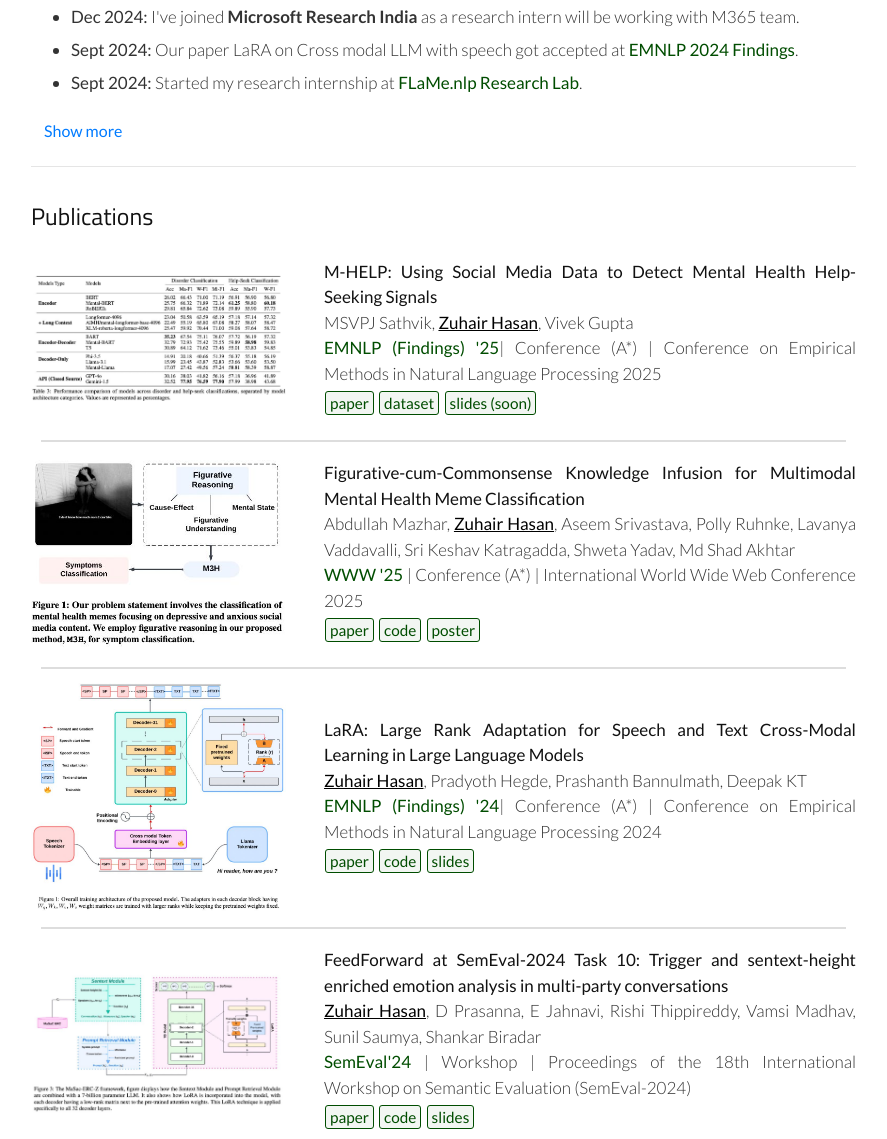
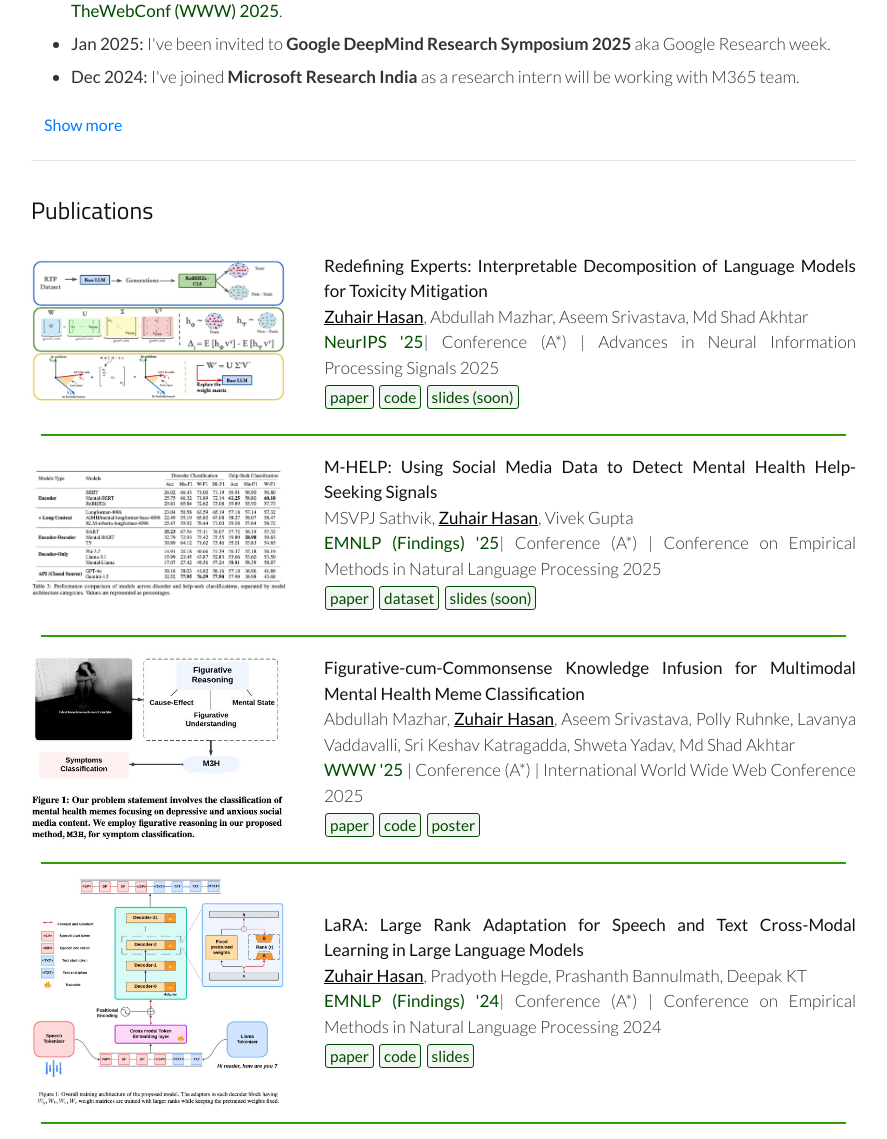
Before and after one commit to Zuhashaik/Zuhashaik.github.io, a plain HTML site: page index.html in a window 1280 px wide. Shown: the part 711-1850 px from the top of the page, without its empty margins (339-1226 px from the left). Drawn offline with nearby package versions, Linux system fonts and the light colour scheme.

Commit message:
neurips25 update

```diff
--- a/index.html
+++ b/index.html
@@ -69,7 +69,7 @@
                     <p class="name" style="font-family: 'Titillium Web', sans-serif;"><span style="font-weight: 600;">Zuhair Hasan Shaik</span></p>
                     <img lsrc="images/zuhas.jpeg" class="profilepic mt-3 mb-2 rounded ml-2">
 
-                    <div class="pt-5 menur"><a class="menulink" target="_blank" href="./assets/Zuhair_Hasan_CV_.pdf"><i class="had fas fa-file-alt"></i>&nbsp; resume</a></div>
+                    <div class="pt-5 menur"><a class="menulink" target="_blank" href="./assets/Zuhair_PhD_CV.pdf"><i class="had fas fa-file-alt"></i>&nbsp; resume</a></div>
                     <div class=""><a class="menulink" target="_blank" href="mailto:zuhashaik12@gmail.com"><i class="fas fa-envelope"></i>&nbsp; email</a></div>
                     <div class=""><a class="menulink" target="_blank" href="https://scholar.google.com/citations?hl=en&user=hisrasAAAAAJ"><i class="fab fa-google"></i>&nbsp; scholar</a></div>
                     <div class=""><a class="menulink" target="_blank" href="https://github.com/Zuhashaik"><i class="had fab fa-github"></i>&nbsp; github</a></div>
@@ -82,7 +82,7 @@
                     <p class="header pt-3">Hello 👋</p>
 <p>
     I am a researcher at the <strong>MBZUAI</strong>, working under the guidance of <a href="https://mbzuai.ac.ae/study/faculty/yova-kementchedjhieva/" target="_blank"><strong>Dr. Yova Kementchedjhieva</strong></a>. I completed my undergraduate at the Indian Institute of Information Technology (IIIT) Dharwad, India. My research interests lie at the intersection of Natural Language Processing (NLP), Multimodal Systems, and AI Safety.
-    My research journey spans over two years, with publications in two core A* conference papers at <strong>EMNLP 2024</strong> and <strong>WWW 2025</strong>, along with two workshops at top-tier NLP conferences.
+    My research journey spans over two years, with publications in four core A* conference papers at <strong>NeurIPS 2025</strong>, <strong>WWW 2025</strong>and <strong>EMNLP 2024-25</strong>, along with two workshops at top-tier NLP conferences.
     Previously, I was a research intern at <strong>Microsoft Research (MSR) India</strong>, a research intern at the
     <a href="https://flamelab.iiitd.edu.in/" target="_blank"><strong>FLaMe.nlp Research Lab</strong></a> and <a href="https://www.lcs2.in/" target="_blank"><strong>LCS2 Lab</strong></a> at IIIT Delhi, India,
     working under the mentorship of
@@ -96,19 +96,18 @@
                     <p class="header pt-3">News and Updates</p>
 
                     <ul>
+                        <li><b>Sept 2025:</b> Our paper Redefining Experts: Interpretable Decomposition of Language Models for Toxicity Mitigation got accepted at <a href="https://neurips.cc/virtual/2025/poster/120183" target="_blank">NeurIPS 2025</a>.</li>
                         <li><b>Aug 2025:</b> Our paper M-Help on Mental Health Help-Seeking Behavior Detection got accepted at <a href="https://2025.emnlp.org/" target="_blank">EMNLP 2025 Findings</a>.</li>
                         <li><b>Aug 2025:</b> <strong>MBZUAI</strong> as a Research Engineer after completing my graduation from IIIT Dharwad and concluding my tenure at <strong>Microsoft Research India</strong>.</li>
-                        <!-- <li><b>Jan 2025:</b> Our paper on multimodal detection of mental health disorders in social media has been accepted at <a href="https://www2025.thewebconf.org/" target="_blank">TheWebConf (WWW) 2025</a>.</li>
-                        <li><b>Jan 2025:</b> Our paper on multimodal detection of mental health disorders in social media has been accepted at <a href="https://www2025.thewebconf.org/" target="_blank">TheWebConf (WWW) 2025</a>.</li> -->
                         <li><b>Jan 2025:</b> Our paper on multimodal detection of mental health disorders in social media has been accepted at <a href="https://www2025.thewebconf.org/" target="_blank">TheWebConf (WWW) 2025</a>.</li>
-                        <li><b>Jan 2025:</b> I've been invited to Google DeepMind Research Symposium 2025 aka Google Research week.</li>
+                        <li><b>Jan 2025:</b> I've been invited to <strong>Google DeepMind Research Symposium 2025</strong> aka Google Research week.</li>
                         <li><b>Dec 2024:</b> I've joined <strong>Microsoft Research India</strong> as a research intern will be working with M365 team.</li>
-                        <li><b>Sept 2024:</b> Our paper LaRA on Cross modal LLM with speech got accepted at <a href="https://2024.emnlp.org/" target="_blank">EMNLP 2024 Findings</a>.</li>
-                        <li><b>Sept 2024:</b> Started my research internship at <a href="https://www.linkedin.com/company/flamenlp/posts/?feedView=all" target="_blank">FLaMe.nlp Research Lab</a>.</li>
                     </ul>
                         <a class="btn btn-link" data-toggle="collapse" href="#news_collapsed" role="button" aria-expanded="false" aria-controls="news_collapsed">Show more</a>
                         <span class="collapse" id="news_collapsed">
                             <ul>
+                                <li><b>Sept 2024:</b> Our paper LaRA on Cross modal LLM with speech got accepted at <a href="https://2024.emnlp.org/" target="_blank">EMNLP 2024 Findings</a>.</li>
+                                <li><b>Sept 2024:</b> Started my research internship at <a href="https://www.linkedin.com/company/flamenlp/posts/?feedView=all" target="_blank">FLaMe.nlp Research Lab</a>.</li>
                                 <li><b>June 2024:</b> Our paper on Emotion recognition in multi-party conversations (code-mixed) and emotion trigger dynamics,  got accepted at <a href="https://semeval.github.io/" target="_blank">SemEval 2024 </a>co-held with NAACL '24.</li>
                                 <li><b>May 2024:</b> Started my research internship at <a href="https://www.lcs2.in/" target="_blank">LCS2 Research Lab</a>.</li>
                                 <li><b>March 2024:</b> Our paper on Hate Speech Detection in Telugu-English Code-Mixed Text got accepted at <a href="https://sites.google.com/view/dravidianlangtech-2024/" target="_blank">DravidianLangTech 2024 </a>co-held with EACL '24.</li>
@@ -119,6 +118,25 @@
 
                     <hr>
                     <p class="header pt-3">Publications</p>
+                    <div class="row mb-3 align-items-center">
+                        <div class="col-md-4 col-4 text-center">
+                        <img src="images/publication/neurips25.jpeg" alt="NeurIPS 2025" class="img-fluid pub-logo">
+                        </div>
+                        <div class="col-md- col-8">
+                        <p class="paper my-2 pl-2">
+                        <span class="papertitle">Redefining Experts: Interpretable Decomposition of Language Models for Toxicity Mitigation</span><br>
+                        <span class="thisauthor">Zuhair Hasan</span>, Abdullah Mazhar, Aseem Srivastava, Md Shad Akhtar<br>
+                        <span class="conf"><a class="confshort" href="https://neurips.cc/virtual/2025/poster/120183"><b>NeurIPS '25</b></a>| Conference (A*) | Advances in Neural Information Processing Signals 2025</span><br>
+                        <a class="tag" href="https://arxiv.org/pdf/2509.16660" target="_blank">paper</a>
+                        <a class="tag" href="https://github.com/flamenlp/EigenShift" target="_blank">code</a>
+                        <a class="tag" href="" target="_blank">slides (soon)</a>
+                        </p>
+                        </div>
+                        </div>
+
+                        <!-- Separation line -->
+                        <hr style="border: 1px solid #2e9e05; margin: 10px;">
+
                     <div class="row mb-3 align-items-center">
                         <div class="col-md-4 col-4 text-center">
                         <img src="images/publication/emnlp25.jpeg" alt="EMNLP 2025" class="img-fluid pub-logo">
@@ -136,7 +154,7 @@
                         </div>
 
                         <!-- Separation line -->
-                        <hr style="border: 1px solid #ddd; margin: 10px;">
+                        <hr style="border: 1px solid #2e9e05; margin: 10px;">
 
                     <div class="row mb-3 align-items-center">
                         <div class="col-md-4 col-4 text-center">
@@ -155,7 +173,8 @@
                         </div>
 
                         <!-- Separation line -->
-                        <hr style="border: 1px solid #ddd; margin: 10px;">
+                        <hr style="border: 1px solid #2e9e05; margin: 10px;">
+
 
                     <div class="row mb-3 align-items-center">
                         <div class="col-md-4 col-4 text-center">
@@ -172,7 +191,8 @@
                     </p></div></div>
 
 
-                        <hr style="border: 1px solid #ddd; margin: 10px;">
+                        <hr style="border: 1px solid #2e9e05; margin: 10px;">
+
 
                     <div class="row mb-3 align-items-center">
                         <div class="col-md-4 col-4 text-center">
@@ -188,7 +208,8 @@
                         <a class="tag" href="https://drive.google.com/file/d/1cJRUDlzPanmzmKYpbVCtN0RXGIKnQNxV/view?usp=sharing" target="_blank">slides</a>
                     </p></div></div>
 
-                        <hr style="border: 1px solid #ddd; margin: 10px;">
+                        <hr style="border: 1px solid #2e9e05; margin: 10px;">
+
 
                     <div class="row mb-3 align-items-center">
                         <div class="col-md-4 col-4 text-center">
```
Also changed, not shown: images/publication/neurips25.jpeg (added), 4 other files.
